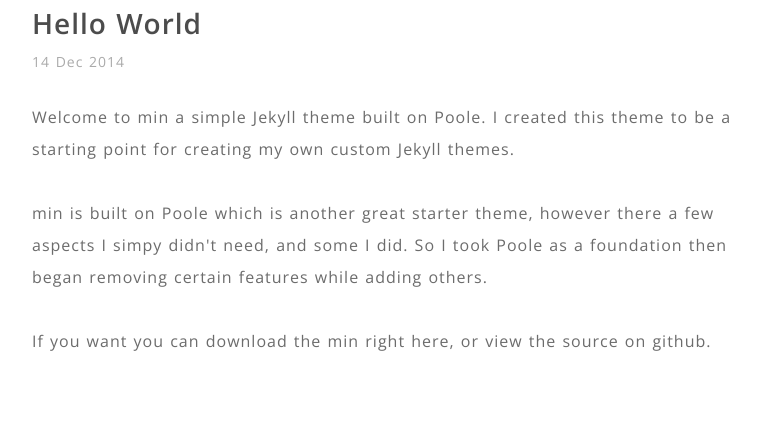
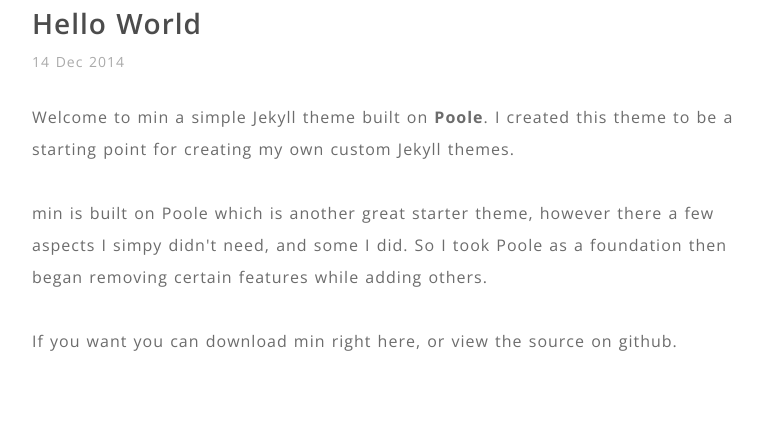
Before and after one commit to 0tmt/min, a Jekyll site: the page built from _posts/2014-12-14-Hello World.md, in a window 1280 px wide. Shown: the part 187-627 px from the top of the page, without its empty margins (253-1025 px from the left). Built offline with Jekyll 4.4.1, drawn with Linux system fonts in a browser that asks for light colours.

Commit message:
font-weight

```diff
--- a/_posts/2014-12-14-Hello World.md
+++ b/_posts/2014-12-14-Hello World.md
@@ -3,9 +3,9 @@ layout: post
 title: Hello World
 ---
 
-<p>Welcome to min a simple Jekyll theme built on <a href="http://getpoole.com/">Poole</a>. I created this theme to be a starting point for creating my own custom Jekyll themes.
+<p>Welcome to min a simple Jekyll theme built on <a style="font-weight: 700;" href="http://getpoole.com/">Poole</a>. I created this theme to be a starting point for creating my own custom Jekyll themes.
 <br><br>
 min is built on Poole which is another great starter theme, however there a few aspects I simpy didn't need, and some I did. So I took Poole as a foundation then began removing certain features while adding others.
 <br><br>
-If you want you can download the min right here, or view the source on github.
+If you want you can download min right here, or view the source on github.
 </p>
```
